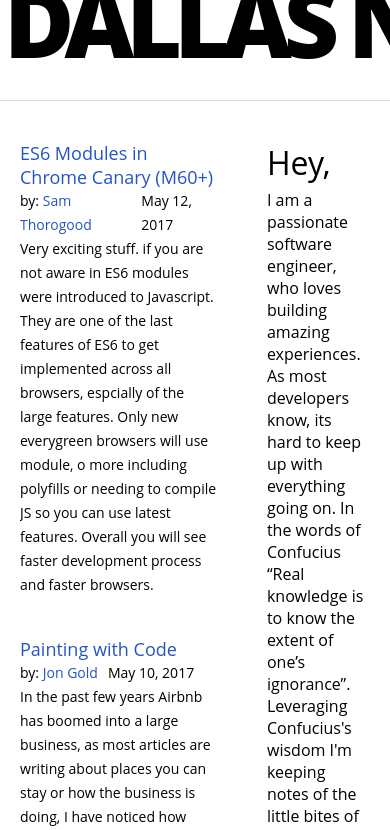
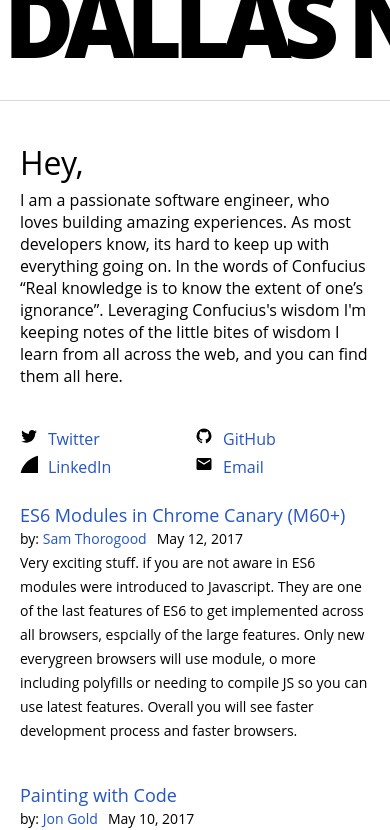
Before and after one commit to dallasnorton/personalSite, a React (Create React App) app: page / in a window 390 px wide. Shown: the top 830 px of the page. Built offline with nearby package versions, Linux system fonts and the light colour scheme.

Commit message:
responsive layout on device size screens

```diff
--- a/src/App.css
+++ b/src/App.css
@@ -45,6 +45,12 @@
   padding: 20px;
 }
 
+@media only screen and (max-width: 736px) {
+  .content-wrapper {
+    flex-direction: column;
+  }
+}
+
 @media only screen and (max-width: 52em) {
   .logo {
     margin-left: -10%;
--- a/src/Articles/Articles.css
+++ b/src/Articles/Articles.css
@@ -2,4 +2,11 @@
   display: flex;
   flex-direction: column;
   overflow: auto;
+  flex-grow: 2;
 }
+
+@media only screen and (max-width: 736px) {
+  .article-container {
+    order: 2;
+  }
+}
--- a/src/RightSideBar/RightSideBar.css
+++ b/src/RightSideBar/RightSideBar.css
@@ -2,6 +2,7 @@
   padding-left: 50px;
   display: flex;
   flex-direction: column;
+  flex-grow: 1;
 }
 
 .welcome-quip {
@@ -12,3 +13,10 @@
 .intro-message {
   margin-bottom: 40px;
 }
+
+@media only screen and (max-width: 736px) {
+  .right-side-bar {
+    padding-left: 0px;
+    order: 1;
+  }
+}
--- a/src/SocialMedia/SocialMedia.css
+++ b/src/SocialMedia/SocialMedia.css
@@ -20,3 +20,20 @@
   align-items: center;
   padding-bottom: 5px;
 }
+
+.social-media-container {
+  display: flex;
+  flex-direction: column;
+}
+
+@media only screen and (max-width: 736px) {
+  .social-media-container {
+    display: flex;
+    flex-direction: row;
+    flex-wrap: wrap;
+  }
+
+  .social-media-wrapper {
+    width: 50%;
+  }
+}
```
